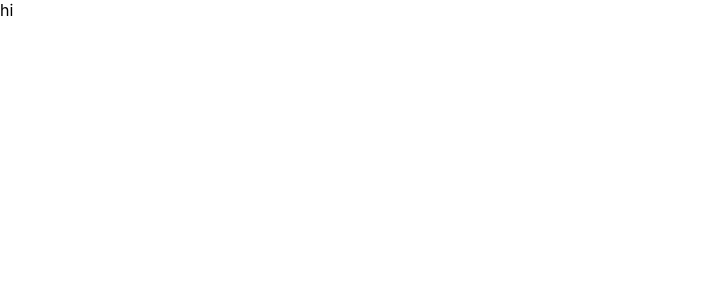
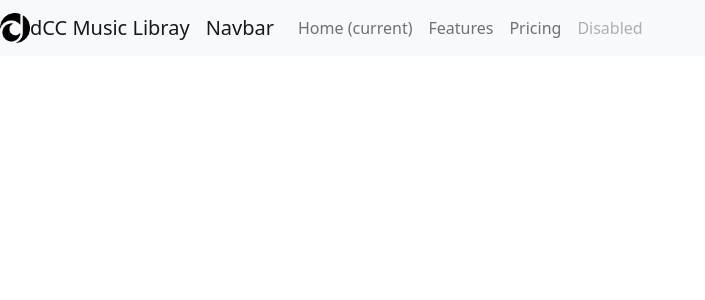
Before and after one commit to KingDanx/Music-Library-React-User-Stories, a React (Create React App) app: page / in a window 1280 px wide. Shown: the top 300 px of the page, without its empty margins (0-705 px from the left). Built offline with nearby package versions, Linux system fonts and the light colour scheme.

Commit message:
Add skeleton for all components and bootstrap navbar to Navigationbar. Add images folder with a logo png  and import to NavigationBar

```diff
--- a/package.json
+++ b/package.json
@@ -8,6 +8,7 @@
     "@testing-library/user-event": "^12.8.3",
     "bootstrap": "^5.1.3",
     "react": "^17.0.2",
+    "react-bootstrap": "^2.0.1",
     "react-dom": "^17.0.2",
     "react-scripts": "4.0.3",
     "web-vitals": "^1.1.2"
--- a/src/App.jsx
+++ b/src/App.jsx
@@ -1,5 +1,10 @@
 import React, { Component } from 'react';
 import "./App.css";
+import "./components/MusicTable/MusicTable";
+import "./components/NavigationBar/NavigationBar";
+import "./components//SearchBar/SearchBar";
+import NavigationBar from './components/NavigationBar/NavigationBar';
+
 
 class App extends Component {
   constructor(props) {
@@ -9,7 +14,7 @@ class App extends Component {
   render() {
     return (
       <div>
-        hi
+        <NavigationBar />
       </div>
      );
   }
--- /dev/null
+++ b/src/components/MusicTable/MusicTable.jsx
@@ -0,0 +1,11 @@
+import React from "react";
+
+const MusicTable = () => {
+    return (
+        <div>
+
+        </div>
+     );
+}
+
+export default MusicTable;
--- /dev/null
+++ b/src/components/NavigationBar/NavigationBar.jsx
@@ -0,0 +1,35 @@
+import React from "react";
+import logo from "../../images/dcc-logo.png";
+
+const NavigationBar = () => {
+    return (
+        <nav class="navbar navbar-expand-lg navbar-light bg-light">
+              <a class="navbar-brand" href="#">
+                <img src={logo} width="30" height="30" class="d-inline-block align-top" alt=""/>
+                dCC Music Libray
+                </a>
+            <a class="navbar-brand" href="#">Navbar</a>
+            <button class="navbar-toggler" type="button" data-toggle="collapse" data-target="#navbarNav" aria-controls="navbarNav" aria-expanded="false" aria-label="Toggle navigation">
+                <span class="navbar-toggler-icon"></span>
+             </button>
+        <div class="collapse navbar-collapse" id="navbarNav">
+            <ul class="navbar-nav">
+                <li class="nav-item active">
+                    <a class="nav-link" href="#">Home <span class="sr-only">(current)</span></a>
+                </li>
+                <li class="nav-item">
+                    <a class="nav-link" href="#">Features</a>
+                </li>
+                <li class="nav-item">
+                    <a class="nav-link" href="#">Pricing</a>
+                </li>
+                <li class="nav-item">
+                    <a class="nav-link disabled" href="#">Disabled</a>
+                </li>
+            </ul>
+        </div>
+    </nav>
+    );
+}
+
+export default NavigationBar;
--- /dev/null
+++ b/src/components/SearchBar/SearchBar.jsx
@@ -0,0 +1,11 @@
+import React from "react";
+
+const SearchBar = () => {
+    return (
+        <div>
+
+        </div>
+     );
+}
+
+export default SearchBar;
--- a/src/index.js
+++ b/src/index.js
@@ -2,6 +2,7 @@ import React from 'react';
 import ReactDOM from 'react-dom';
 import './index.css';
 import App from './App.jsx';
+import "bootstrap/dist/css/bootstrap.css";
 
 ReactDOM.render(
   <React.StrictMode>
```
Also changed, not shown: src/components/MusicTable/MusicTable.css (added), src/components/NavigationBar/NavigationBar.css (added), src/components/SearchBar/SearchBar.css (added), src/images/dcc-logo.png (added), 1 other file (tests, documents, lock files or other folders).
